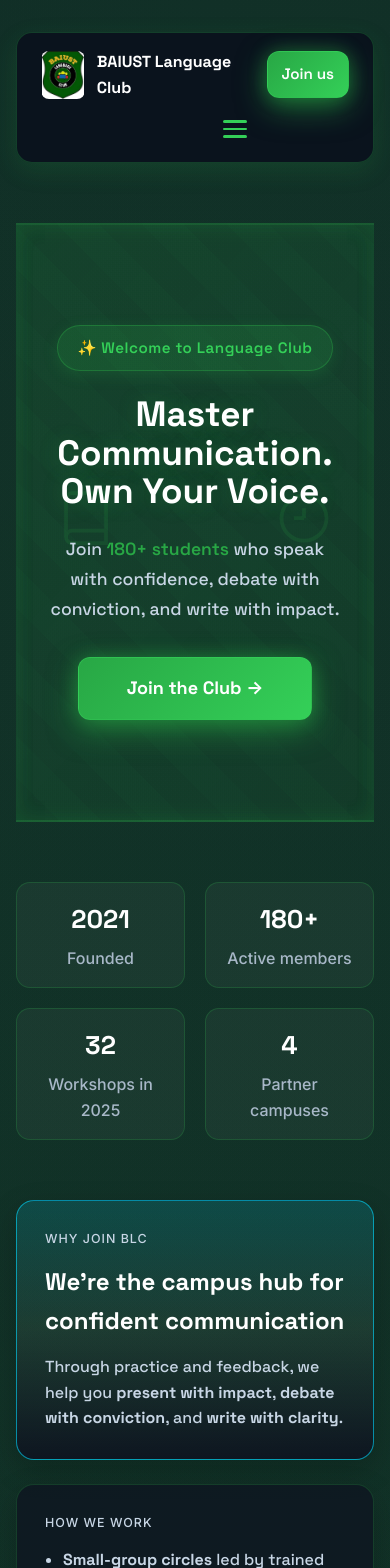
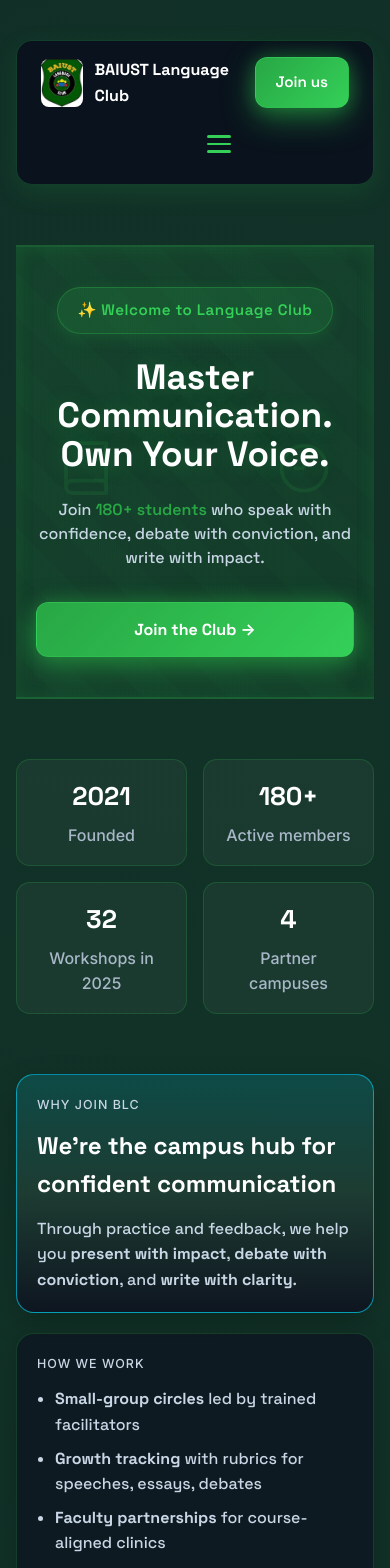
Before and after one commit to Amur-Tigro-cell/BLC, a React (Vite) app: page / in a window 390 px wide. Shown: the top 1568 px of the page. Built offline with nearby package versions, Linux system fonts and the light colour scheme.

Commit message:
Implement mobile-first improvements: tap targets, responsive scaling, WCAG 2.1 compliance

```diff
--- a/src/App.css
+++ b/src/App.css
@@ -41,9 +41,13 @@
   background: none;
   border: none;
   cursor: pointer;
-  padding: 8px;
+  padding: 12px;
+  width: 48px;
+  height: 48px;
   z-index: 101;
   justify-self: end;
+  align-items: center;
+  justify-content: center;
 }
 
 .hamburger span {
@@ -100,7 +104,8 @@
     top: 0;
     right: -100%;
     height: 100vh;
-    width: 280px;
+    width: 85vw;
+    max-width: 280px;
     background: rgba(10, 15, 29, 0.98);
     backdrop-filter: blur(20px);
     flex-direction: column;
@@ -123,9 +128,12 @@
   }
 
   .topnav__links a {
-    padding: 16px 0;
+    padding: 20px 0;
     border-bottom: 1px solid rgba(40, 167, 69, 0.15);
     font-size: 1.1rem;
+    min-height: 44px;
+    display: flex;
+    align-items: center;
   }
 
   .mobile-join {
@@ -357,11 +365,14 @@
   text-decoration: none;
   border: 1.5px solid transparent;
   transition: transform 120ms ease, box-shadow 160ms ease, border-color 160ms ease;
+  min-height: 44px;
+  min-width: 44px;
 }
 
 .button.small {
-  padding: 10px 14px;
+  padding: 12px 20px;
   font-size: 0.95rem;
+  min-height: 44px;
 }
 
 .button.primary {
@@ -1566,12 +1577,71 @@
   }
 
   .hero__title {
-    font-size: 3rem;
+    font-size: 2.5rem;
   }
 
   .social-icon {
     width: 48px;
     height: 48px;
+  }
+}
+
+/* Small Phones: 320-480px */
+@media (max-width: 480px) {
+  #root {
+    padding: 40px 16px 64px;
+  }
+
+  .hero {
+    padding: 40px 20px;
+  }
+
+  .hero__title {
+    font-size: 2rem;
+    line-height: 1.2;
+  }
+
+  .hero__description {
+    font-size: 1rem;
+    line-height: 1.5;
+  }
+
+  .hero__actions .button.primary {
+    padding: 14px 32px;
+    font-size: 16px;
+    width: 100%;
+  }
+
+  .section {
+    gap: 24px;
+  }
+
+  .card {
+    padding: 20px;
+    gap: 12px;
+  }
+
+  .highlights {
+    gap: 16px;
+  }
+
+  .grid {
+    gap: 20px;
+  }
+
+  .cards {
+    gap: 20px;
+  }
+}
+
+/* Tablets: 768-1024px */
+@media (min-width: 769px) and (max-width: 1024px) {
+  .hero__title {
+    font-size: 3.5rem;
+  }
+
+  .grid {
+    grid-template-columns: repeat(2, 1fr);
   }
 }
 
```
